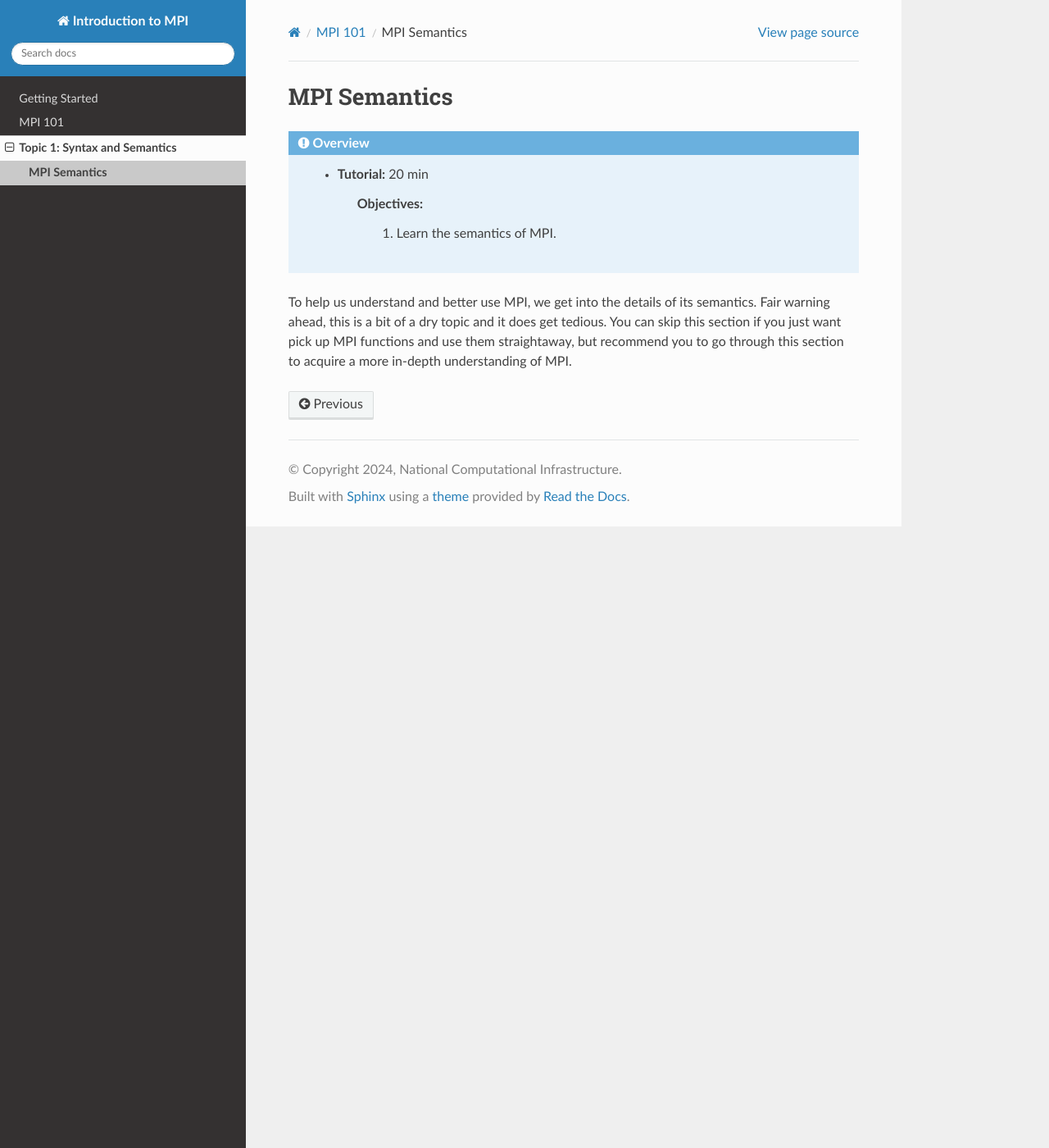
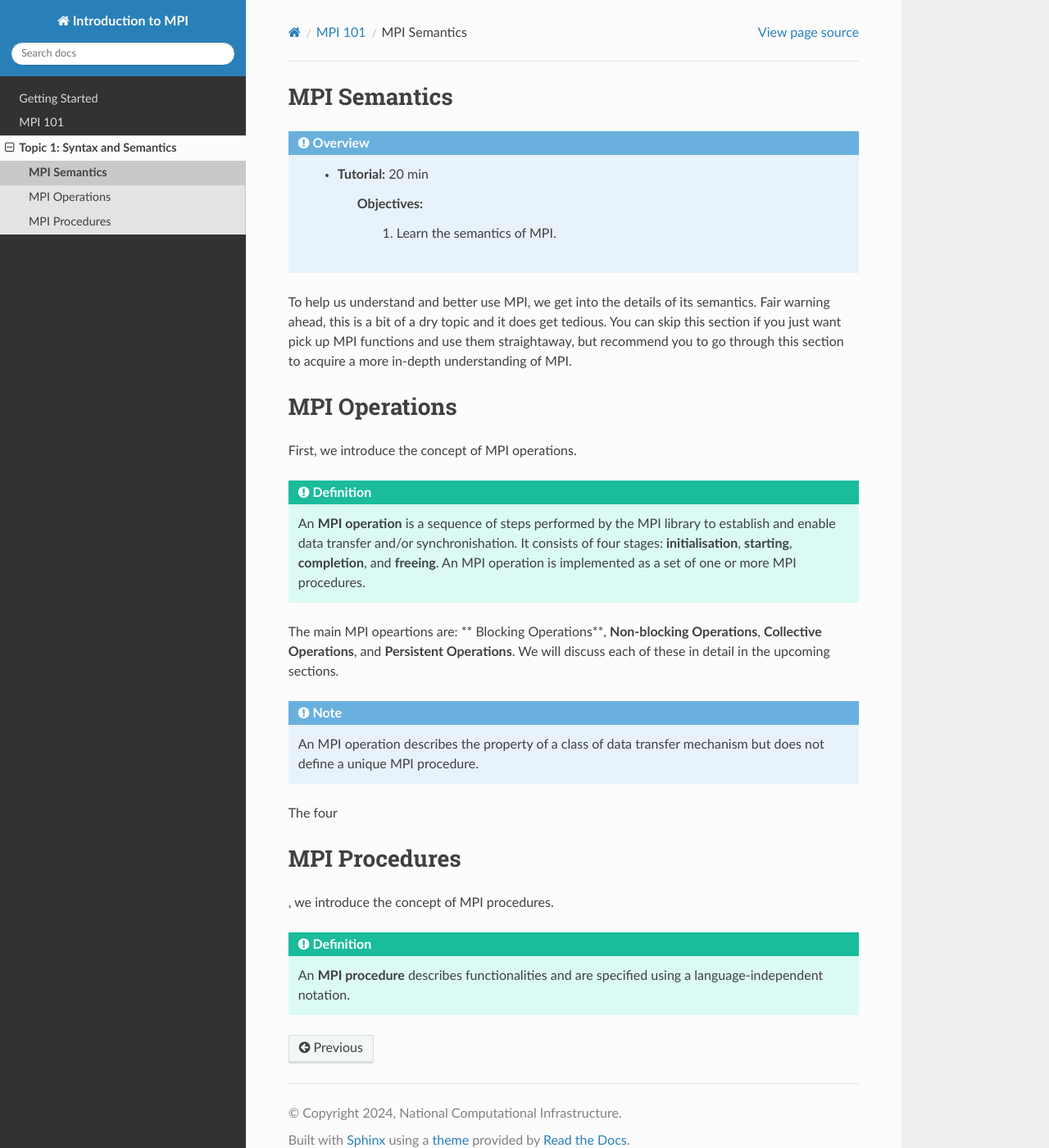
Before and after one commit to Fonglulu/demo_readdoc, a Sphinx documentation site: the page built from docs/source/tutorial/Topic_one/semantics.rst, in a window 1280 px wide and 1400 px high. Shown: the whole window at 82% size. Built offline with Sphinx 7.4.7 and the Read the Docs theme 3.1.0, drawn with Linux system fonts in a browser that asks for light colours; pages that are not in the unit, such as notebooks, are missing from menus.

Commit message:
semantics

```diff
--- a/docs/source/tutorial/Topic_one/semantics.rst
+++ b/docs/source/tutorial/Topic_one/semantics.rst
@@ -11,3 +11,33 @@ MPI Semantics
             #. Learn the semantics of MPI.
 
 To help us understand and better use MPI, we get into the details of its semantics. Fair warning ahead, this is a bit of a dry topic and it does get tedious. You can skip this section if you just want pick up MPI functions and use them straightaway, but recommend you to go through this section to acquire a more in-depth understanding of MPI.
+
+
+
+MPI Operations
+----------------
+First, we introduce the concept of MPI operations.
+
+.. admonition:: Definition
+    :class: hint
+
+    An **MPI operation** is a sequence of steps performed by the MPI library to establish and enable data transfer and/or synchronishation. It consists of four stages: **initialisation**, **starting**, **completion**, and **freeing**. An MPI operation is implemented as a set of one or more MPI procedures.
+
+
+The main MPI opeartions are: ** Blocking Operations**, **Non-blocking Operations**, **Collective Operations**, and **Persistent Operations**. We will discuss each of these in detail in the upcoming sections.
+
+.. note::
+    An MPI operation describes the property of a class of data transfer mechanism but does not define a unique MPI procedure.
+
+The four
+
+
+
+MPI Procedures
+----------------
+, we introduce the concept of MPI procedures.
+
+.. admonition:: Definition
+    :class: hint
+
+    An **MPI procedure** describes functionalities and are specified using a language-independent notation.
```
